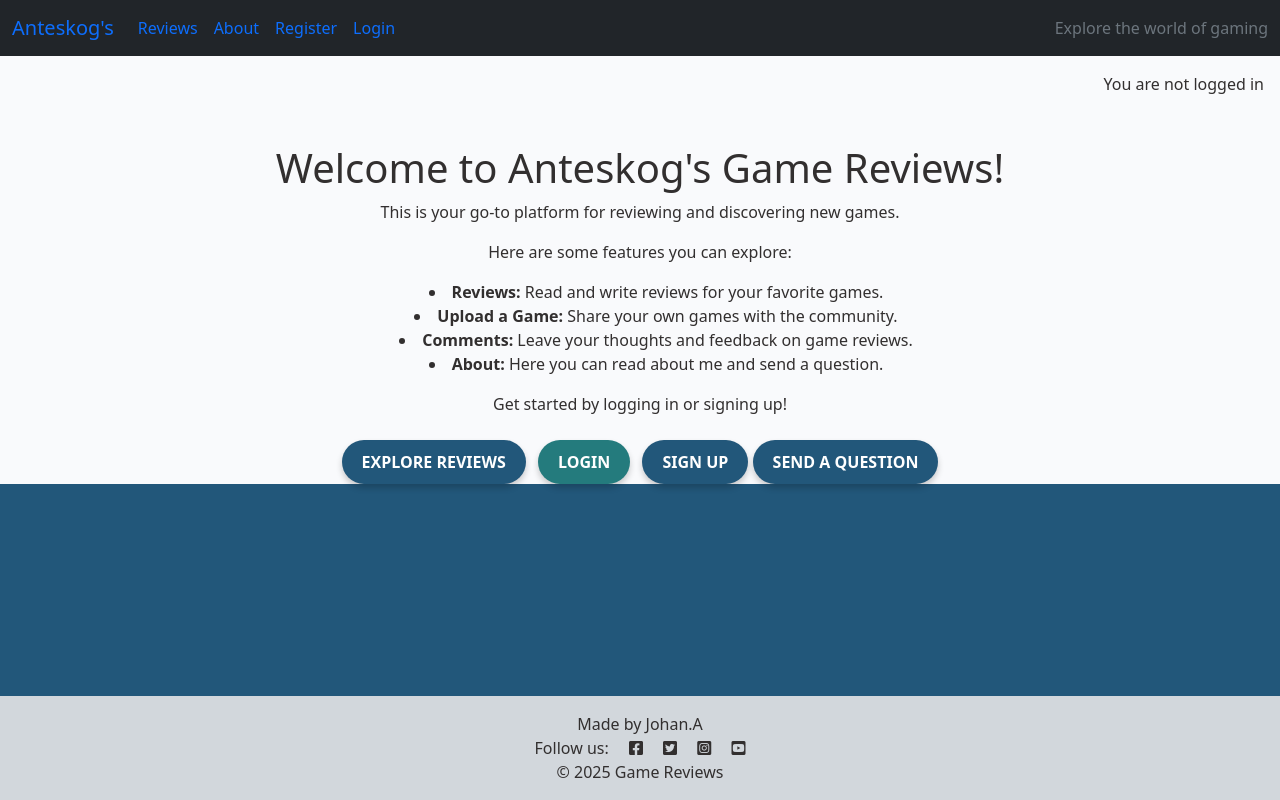
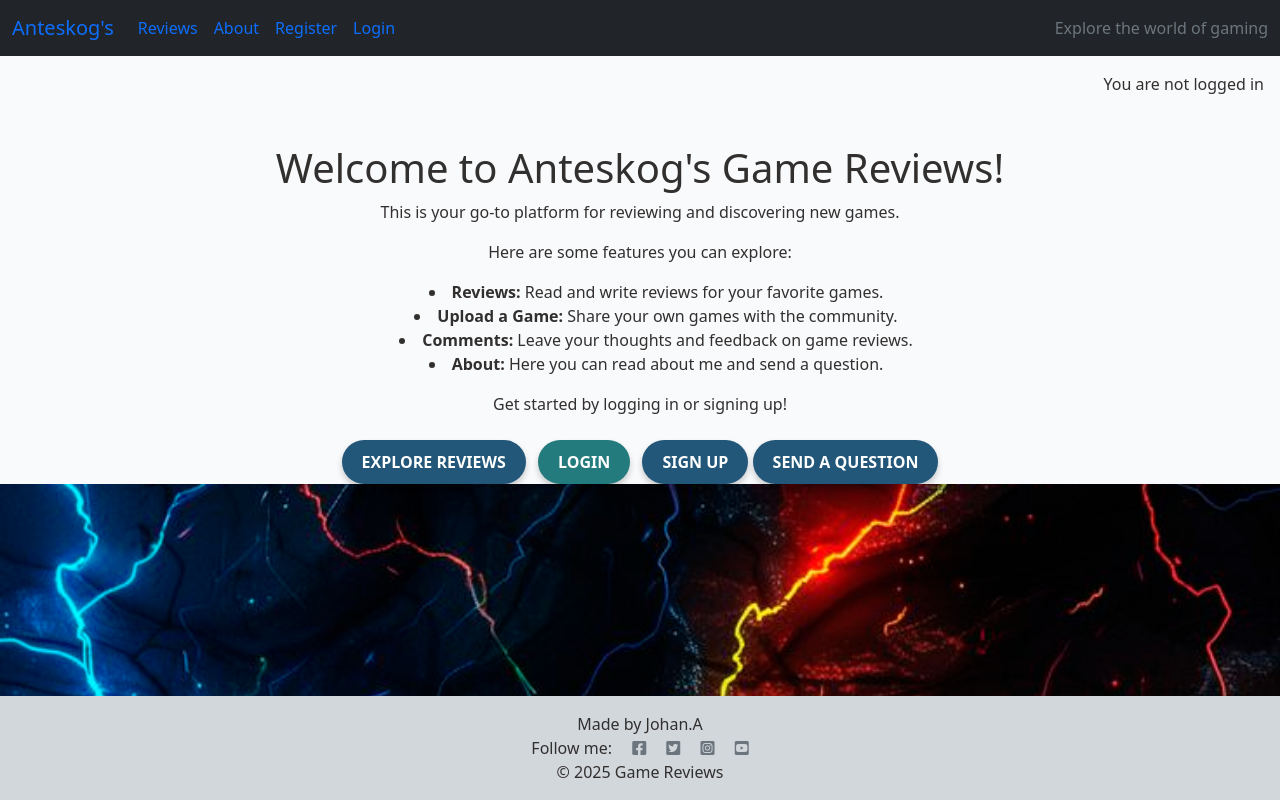
Before and after one commit to Johan-4P/anteskogs_game_reviews, a Django app: page / in a window 1280 px wide. Run offline with Django 5.2, Linux system fonts and the light colour scheme.

Commit message:
Enhance styling and layout in templates; update footer links for better accessibility

```diff
--- a/reviews/templates/reviews/index.html
+++ b/reviews/templates/reviews/index.html
@@ -13,6 +13,7 @@
             <div class="row">
                 {% for game in game_list %}
                 <div class="col-md-4">
+
                     <div class="card mb-4">
                         <div class="card-body">
                             <div class="image-container">
--- a/static/css/style.css
+++ b/static/css/style.css
@@ -1,6 +1,10 @@
 body {
-    background-color: #22577A !important;
-    color: #322f2f !important;
+    background-image: url("/static/images/gaming-background.jpg");
+    background-size: cover;
+    background-position: center center;
+    background-attachment: fixed;
+    background-color: #22577A;
+    color: #322f2f;
 }
 
 .brand {
--- a/templates/base.html
+++ b/templates/base.html
@@ -56,12 +56,13 @@
                             href="{% url 'about' %}">About</a>
                     {% if user.is_authenticated %}
                     <li class="nav-item">
+                        <a class="nav-link {% if request.path == upload_game_url %}active{% endif %}" aria-current="page"
+                            href="{% url 'upload_game' %}">Upload a Game</a>
+                    </li>
+
+                    <li class="nav-item">
                         <a class="nav-link {% if request.path == logout_url %}active{% endif %}" aria-current="page"
                             href="{% url 'account_logout' %}">Logout</a>
-                    </li>
-                    <li class="nav-item">
-                        <a class="nav-link {% if request.path == upload_game_url %}active{% endif %}" aria-current="page"
-                            href="{% url 'upload_game' %}">Upload a Game</a>
                     </li>
                     {% else %}
                     <li class="nav-item">
@@ -95,16 +96,17 @@
 
     </main>
 
-    <!-- Footer -->
-    <footer class="footer mt-auto py-3 dark-bg">
-        <p class="m-0 text-center ">Made by Johan.A</p>
-        <p class="m-0 text-center ">Follow us: <i class="fab fa-facebook-square ms-3"></i>
-            <i class="fab fa-twitter-square ms-3"></i>
-            <i class="fab fa-instagram-square ms-3"></i>
-            <i class="fab fa-youtube-square ms-3"></i>
-        </p>
-        <p class="m-0 text-center">&copy; 2025 Game Reviews</p>
-    </footer>
+<!-- Footer -->
+<footer class="footer mt-auto py-3 dark-bg">
+    <p class="m-0 text-center">Made by Johan.A</p>
+    <p class="m-0 text-center">Follow me:
+        <a href="https://www.facebook.com" target="_blank" class="text-muted"><i class="fab fa-facebook-square ms-3"></i></a>
+        <a href="https://www.twitter.com" target="_blank" class="text-muted"><i class="fab fa-twitter-square ms-3"></i></a>
+        <a href="https://www.instagram.com" target="_blank" class="text-muted"><i class="fab fa-instagram-square ms-3"></i></a>
+        <a href="https://www.youtube.com" target="_blank" class="text-muted"><i class="fab fa-youtube-square ms-3"></i></a>
+    </p>
+    <p class="m-0 text-center">&copy; 2025 Game Reviews</p>
+</footer>
 
     <script src="https://cdn.jsdelivr.net/npm/bootstrap@5.0.1/dist/js/bootstrap.bundle.min.js"
         integrity="sha384-gtEjrD/SeCtmISkJkNUaaKMoLD0//ElJ19smozuHV6z3Iehds+3Ulb9Bn9Plx0x4" crossorigin="anonymous">
```
Also changed, not shown: other parts of static/css/style.css (+19 -16 lines), static/images/gaming-background.jpg (added).
